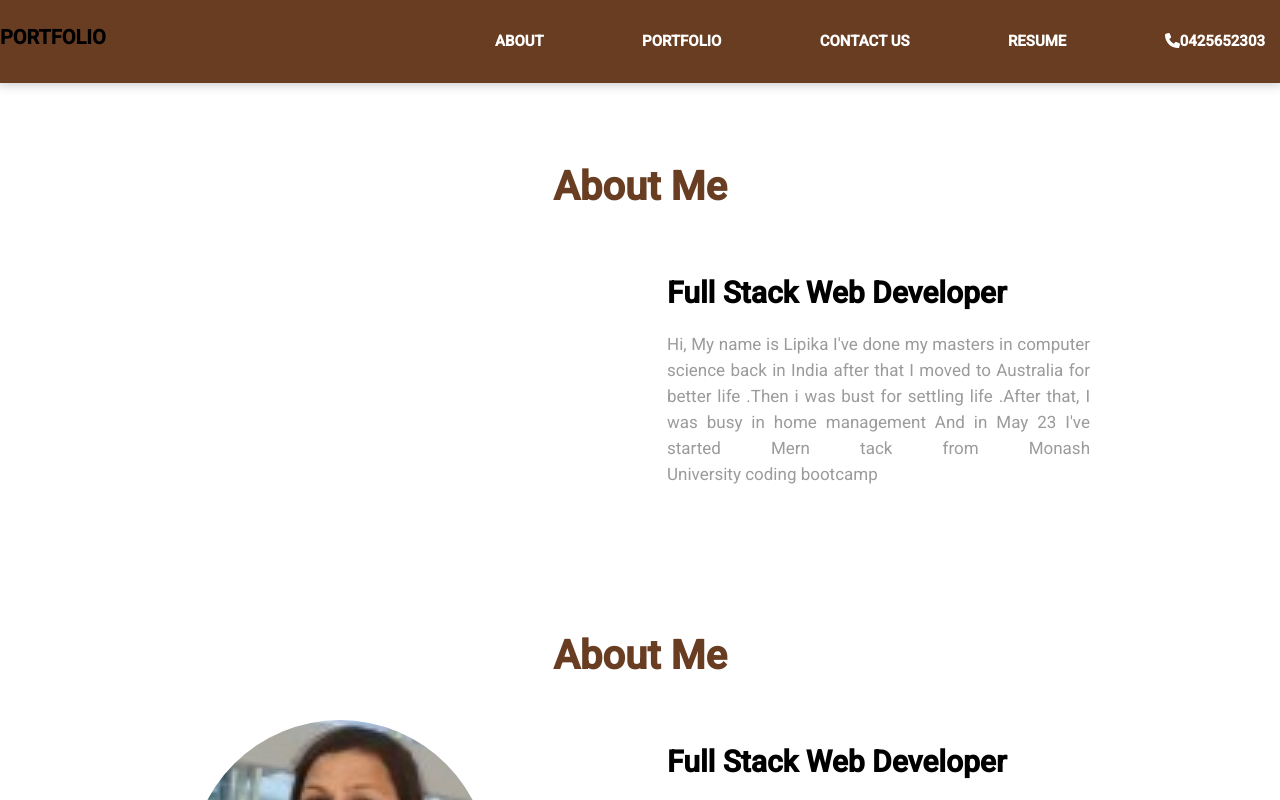
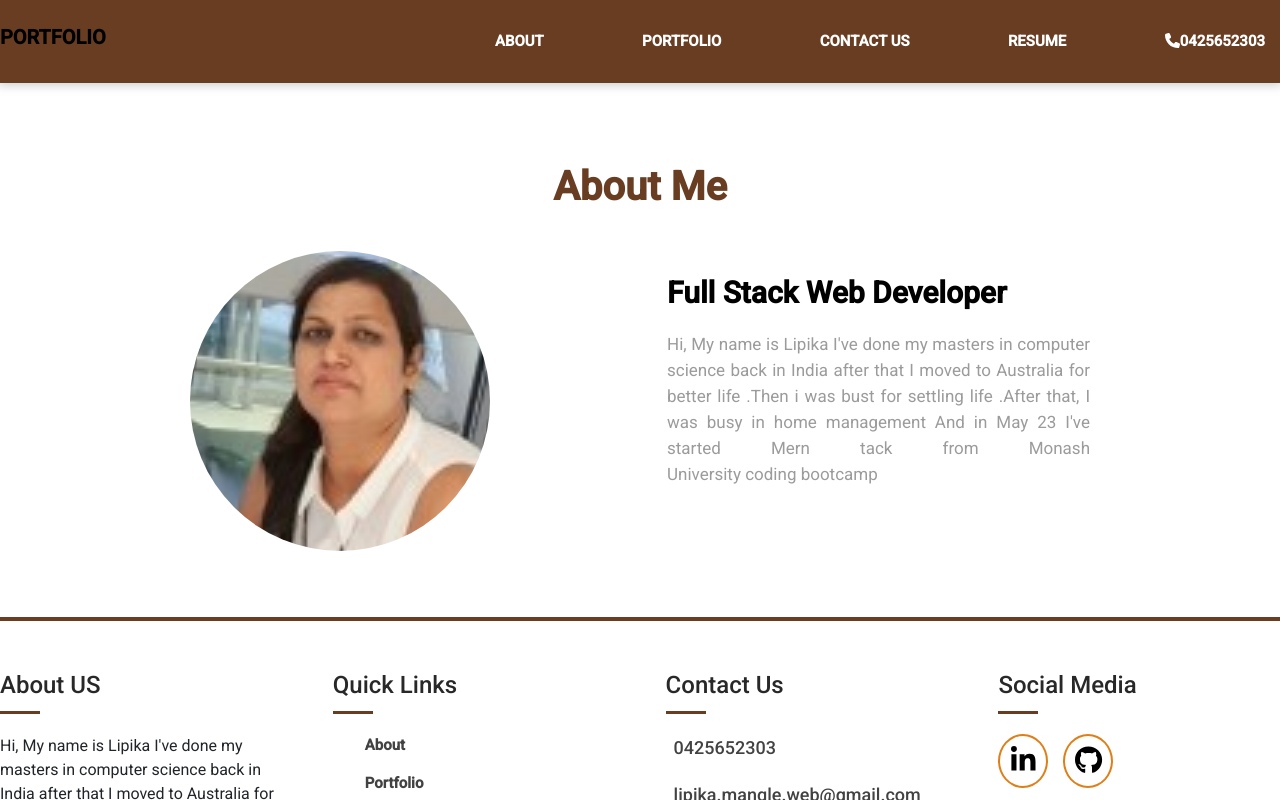
Before and after one commit to LipikaManglaa/portfolio, a React (Vite) app: page / in a window 1280 px wide. Shown: the top 800 px of the page. Built offline with nearby package versions, Linux system fonts and the light colour scheme.

Commit message:
Update Header.jsx

```diff
--- a/src/layout/Header.jsx
+++ b/src/layout/Header.jsx
@@ -1,8 +1,6 @@
 import React, { useEffect } from 'react'
 import { Link, useLocation } from 'react-router-dom'
 import './../styles/Header.css'
-import '../styles/About.css'
-import aboutImg from './../assets/profile.jpg'
 import {FontAwesomeIcon} from '@fortawesome/react-fontawesome'
 import { faBars, faPhone } from '@fortawesome/free-solid-svg-icons'
 
@@ -33,20 +31,7 @@ export default function Header() {
                 </nav>
             </div>
         </header>
-        <section id="about">
-            <h3>About Me</h3>
-            <div class="about-inner">
 
-                <figure>
-
-                </figure>
-                <div class="about-content pt-4">
-                    <h2>Full Stack Web Developer</h2>
-                    <p>Hi, My name is Lipika I've done my masters in computer science back in India after that I moved to Australia for better life .Then i was bust for settling life .After that, I was busy in home management And  in May 23 I've started Mern tack from Monash University coding bootcamp</p>
-
-                </div>
-            </div>
-        </section>
       </>
   )
 }
```
